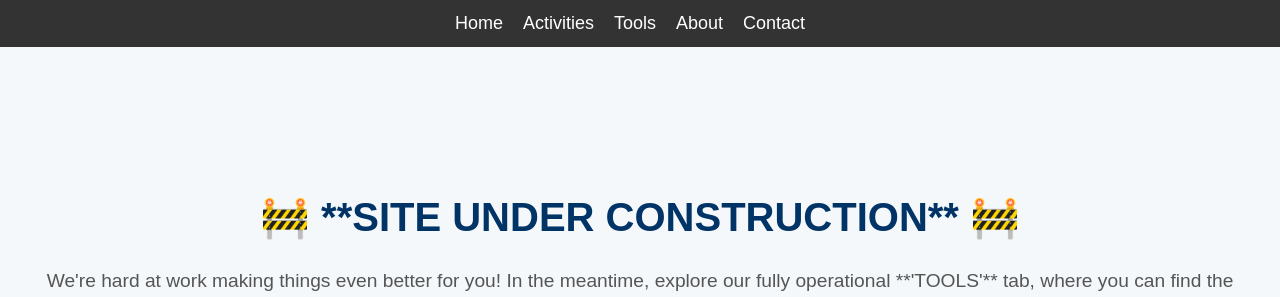
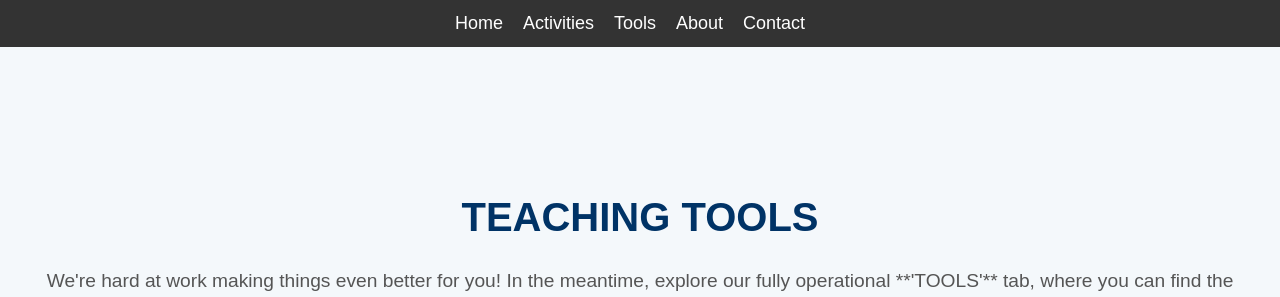
Before and after one commit to teachtudor/main, a Next.js app: page /home in a window 1280 px wide. Shown: the top 297 px of the page. Built offline with nearby package versions, Linux system fonts and the light colour scheme.

Commit message:
Take off Under Construction

```diff
--- a/src/app/home/page.js
+++ b/src/app/home/page.js
@@ -90,7 +90,7 @@ export default function Home() {
       <div style={{ display: 'flex', justifyContent: 'center', alignItems: 'center', height: 'auto', backgroundColor: '#f4f8fb', padding: '20px' }}>
         <div style={{ textAlign: 'center', maxWidth: '1200px', paddingTop: '120px' }}>
           <h1 style={{ fontSize: '2.5rem', fontWeight: 'bold', color: '#003366', marginBottom: '20px' }}>
-            🚧 **SITE UNDER CONSTRUCTION** 🚧
+            TEACHING TOOLS
           </h1>
           <p style={{ fontSize: '1.2rem', color: '#555', marginBottom: '30px' }}>
             We're hard at work making things even better for you! In the meantime, explore our fully operational **'TOOLS'** tab, where you can find the best educational tools and resources—perfect for enhancing your teaching experience. 💡📚
```
